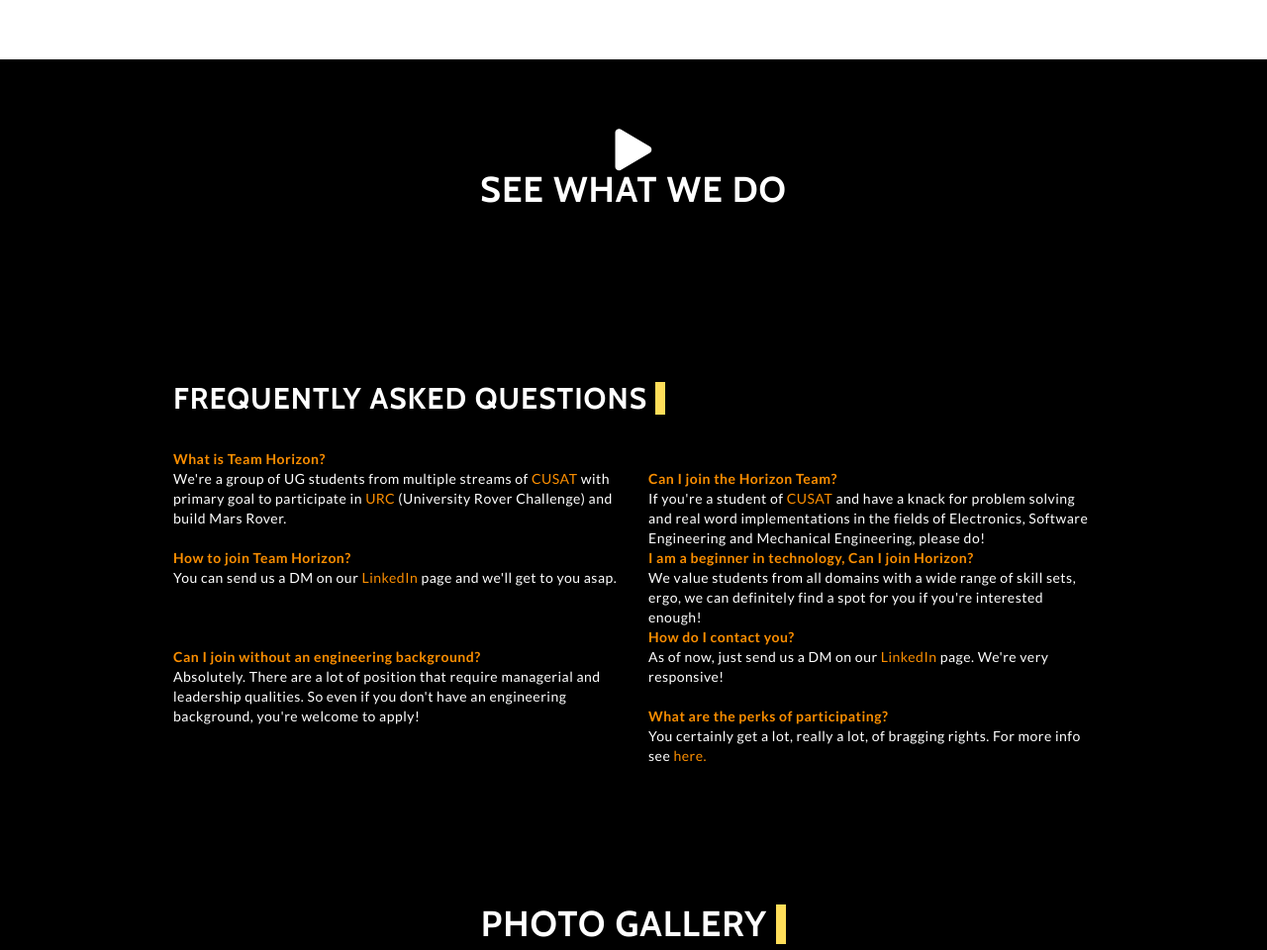
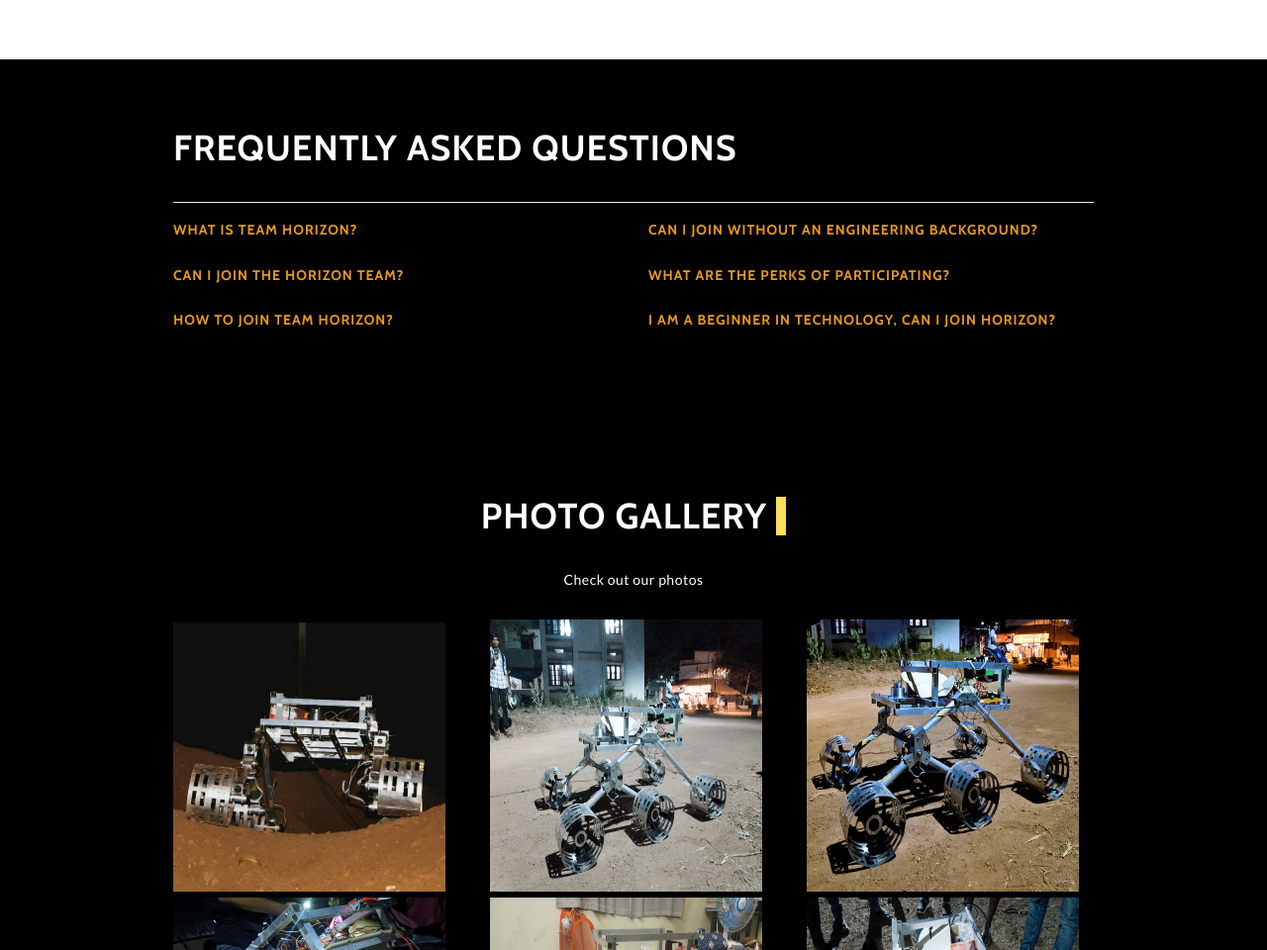
Before and after one commit to shivam952/horizon2, a plain HTML site: page index.html in a window 1280 px wide. Shown: the part 1840-2800 px from the top of the page at 99% size. Drawn offline with nearby package versions, Linux system fonts and the light colour scheme; some packages are replaced by stand-ins of ours; a script that the page names is missing.

Commit message:
Update index.html

```diff
--- a/index.html
+++ b/index.html
@@ -45,7 +45,7 @@
             <i class="fa fa-bars"></i>
           </button>
           <a class="navbar-brand page-scroll" href="#page-top">
-            <img alt="Team Horizon Logo" src="assets/img/horizon.png" width="60">
+            <img alt="Team Horizon Logo" src="assets/img/horizon2.png" width="60">
           </a>
         </div>
         <div class="collapse navbar-collapse navbar-left navbar-main-collapse">
@@ -54,6 +54,7 @@
                 <li><a class="page-scroll" 	onclick="jump('description');">About</a></li>
                 <li><a class="page-scroll"  onclick="jump('faq');">FAQ</a></li>
                 <li><a class="page-scroll"  onclick="jump('ann');">Announcements</a></li>
+                <li><a class="page-scroll" href="https://youtu.be/cIoMBsS-hIE">PROMO</a></li>
                 <li><a class="page-scroll"  href="team.html" name="team">Team</a></li>
 
 
@@ -137,7 +138,7 @@
 
         </section> -->
    <!-- video play -->
-  <section id="video-play">
+  <!-- <section id="video-play">
     <div class="dark-overlay">
       <div class="row">
         <div class="col">
@@ -152,8 +153,8 @@
     </div>
   </section>
 
-    <!-- Video Modal -->
-    <div class="modal fade" id="videoModal" role="dialog">
+     Video Modal -->
+    <!-- <div class="modal fade" id="videoModal" role="dialog">
       <div class="modal-dialog">
         <div class="modal-content">
           <div class="modal-body">
@@ -164,98 +165,102 @@
           </div>
         </div>
       </div>
-    </div>
+    </div> -->
 
 
 
 
-    <section id="faq" class="text-center">
-      <a name="faq"></a>
-      <div class="container">
-          <div class="row">
-              <div class="col-lg-12">
-                  <h2>Frequently Asked Questions <span class="line"></span></h2>
-
-                  <div class="row">
 
 
-                      <div class="col-lg-6">
-
-                          <dt>What is Team Horizon?</dt>
-
-                          <dd>We're a group of UG students from multiple streams of <a href="http://cusat.ac.in">CUSAT</a> with primary goal to participate in <a href = "http://urc.marssociety.org/home/about-urc">URC</a> (University Rover Challenge) and build Mars Rover.</dd>
-
+  <!-- Accordion -->
+  <section id="FAQ" class="p-5 bg-dark text-white">
+    <div class="container">
+      <h1 class="text-center">Frequently asked questions</h1>
+      <hr>
+      <div class="row">
+        <div class="col-md-6">
+          <div class="accordion" id="accordion">
+            <div class="card">
+              <div class="card-header">
+                <h5 class="mb-0" style="color: #fb8e00;">
+                  <a href="#collapseOne" data-toggle="collapse" data-parent="#accordion">What is Team Horizon?</a>
+                </h5>
+              </div>
+              <div class="collapse" id="collapseOne">
+                <div class="card-body">
+                  We're a group of UG students from multiple streams of <a href="http://cusat.ac.in">CUSAT</a> with primary goal to participate in <a href = "http://urc.marssociety.org/home/about-urc">URC</a> (University Rover Challenge) and build Mars Rover.
+                </div>
+              </div>
             </div>
 
-                      <br />
-
-                      <div class="col-lg-6">
-
-                          <dt>Can I join the Horizon Team?</dt>
-
-                          <dd>If you're a student of <a href="http://cusat.ac.in">CUSAT</a> and have a knack for problem solving and real word implementations in the fields of Electronics, Software Engineering and Mechanical Engineering, please do!</dd>
-
+            <div class="card">
+              <div class="card-header">
+                <h5 class="mb-0">
+                  <a href="#collapseTwo" data-toggle="collapse" data-parent="accordion">Can I join the Horizon Team?</a>
+                </h5>
+              </div>
+              <div class="collapse" id="collapseTwo">
+                <div class="card-body">
+                  If you're a student of <a href="http://cusat.ac.in">CUSAT</a> and have a knack for problem solving and real word implementations in the fields of Electronics, Software Engineering and Mechanical Engineering, please do!
+                </div>
+              </div>
             </div>
 
-                      <br />
-
-
-
-                      <div class="col-lg-6">
-
-                          <dt>How to join Team Horizon?</dt>
-
-                          <dd>You can send us a DM on our <a href="https://www.linkedin.com/company/horizon-mars-rover-team/">LinkedIn</a> page and we'll get to you asap.
-                          </dd>
-
+            <div class="card">
+              <div class="card-header">
+                <h5 class="mb-0">
+                  <a href="#collapseThree" data-toggle="collapse" data-parent="accordion">How to join Team Horizon?</a>
+                </h5>
+              </div>
+              <div class="collapse" id="collapseThree">
+                <div class="card-body">
+                  You can send us a DM on our <a href="https://www.linkedin.com/company/horizon-mars-rover-team/">LinkedIn</a> page and we'll get to you asap.
+                </div>
+              </div>
+            </div>
+          </div>
         </div>
 
-                      <br />
-
-                      <div class="col-lg-6">
-
-                          <dt>I am a beginner in technology, Can I join Horizon?</dt>
-
-                          <dd>We value students from all domains with a wide range of skill sets, ergo, we can definitely find a spot for you if you're interested enough!</dd>
-
+        <div class="col-md-6">
+          <div class="" id="accordion">
+            <div class="card">
+              <div class="card-header">
+                <h5 class="mb-0">
+                  <a href="#collapseFour" data-toggle="collapse" data-parent="accordion">Can I join without an engineering background?</a>
+                </h5>
+              </div>
+              <div class="collapse" id="collapseFour">
+                <div class="card-body">
+                  Absolutely. There are a lot of position that require managerial and leadership qualities. So even if you don't have an engineering background, you're welcome to apply!
+                </div>
+              </div>
             </div>
 
-                      <br />
-
-
-
-                      <div class="col-lg-6">
-
-                          <br><dt>Can I join without an engineering background?</dt>
-
-                          <dd>Absolutely. There are a lot of position that require managerial and leadership qualities. So even if you don't have an engineering background, you're welcome to apply!</dd>
-
+            <div class="card">
+              <div class="card-header">
+                <h5 class="mb-0">
+                  <a href="#collapseFive" data-toggle="collapse" data-parent="accordion">What are the perks of participating?</a>
+                </h5>
+              </div>
+              <div class="collapse" id="collapseFive">
+                <div class="card-body">
+                  If we win, we stand a chance to go to Mars Desert Research Station (MDRS) in Utah, USA.
+                </div>
+              </div>
             </div>
 
-                      <br />
-
-                      <div class="col-lg-6">
-
-                          <dt>How do I contact you?</dt>
-
-                          <dd>As of now, just send us a DM on our  <a href="https://www.linkedin.com/company/horizon-mars-rover-team/">LinkedIn</a> page. We're very responsive!</span></a></dd>
-
+            <div class="card">
+              <div class="card-header">
+                <h5 class="mb-0">
+                  <a href="#collapseSix" data-toggle="collapse" data-parent="accordion">I am a beginner in technology, Can I join Horizon?</a>
+                </h5>
               </div>
-
-                      <br />
-
-                      <div class="col-lg-6">
-
-                          <br><dt>What are the perks of participating?</dt>
-
-                          <dd>You certainly get a lot, really a lot, of bragging rights. For more info see <a href = "http://urc.marssociety.org/home/about-urc">here.</a></dd>
-
+              <div class="collapse" id="collapseSix">
+                <div class="card-body">
+                  We value students from all domains with a wide range of skill sets, ergo, we can definitely find a spot for you if you're interested enough!
                 </div>
-
-                      <br /><br>
-
-
-
+              </div>
+            </div>
           </div>
         </div>
       </div>
@@ -448,7 +453,7 @@
         </div>
 
         <p class="copy">Built at the <a target="_blank" href="http://www.cusat.ac.in/">Cochin University of Science and Technology</a>
-          by<br><a href="http:www.shammianand.live/" target="_blank">Shammi Anand </a>.</p>
+          by<br><a href="http:www.shammianand.live/" target="_blank">Shammi Anand </a><br>Shivam Sen Gupta</p>
         <ul class="social">
           <li><a href="https://www.linkedin.com/company/horizon-mars-rover-team/" target="_blank"><i class="fab fa-linkedin"></i></a></li>
           <!-- <li><a href="https://twitter.com/thehackstudio" target="_blank"><i class="fab fa-twitter"></i></a></li> -->
@@ -460,10 +465,11 @@
 
 
   <script src="https://code.jquery.com/jquery-3.5.1.min.js" integrity="sha256-9/aliU8dGd2tb6OSsuzixeV4y/faTqgFtohetphbbj0=" crossorigin="anonymous"></script>
+  <script src="assets/main.js"></script>
 
   <script src="https://stackpath.bootstrapcdn.com/bootstrap/4.1.1/js/bootstrap.min.js" integrity="sha384-smHYKdLADwkXOn1EmN1qk/HfnUcbVRZyYmZ4qpPea6sjB/pTJ0euyQp0Mk8ck+5T" crossorigin="anonymous"></script>
 
-  <script src="assets/main.js"></script>
+
 
   <script src="https://cdnjs.cloudflare.com/ajax/libs/popper.js/1.14.3/umd/popper.min.js" integrity="sha384-ZMP7rVo3mIykV+2+9J3UJ46jBk0WLaUAdn689aCwoqbBJiSnjAK/l8WvCWPIPm49" crossorigin="anonymous"></script>
 
@@ -492,10 +498,10 @@
       });
 
         // Configure Slider
-        $('.carousel').carousel({
-        interval: 6000,
-        pause: 'hover'
-      });
+      //   $('.carousel').carousel({
+      //   interval: 6000,
+      //   pause: 'hover'
+      // });
 
 
   </script>
```
Lines whose indentation alone changed are shown as unchanged.
